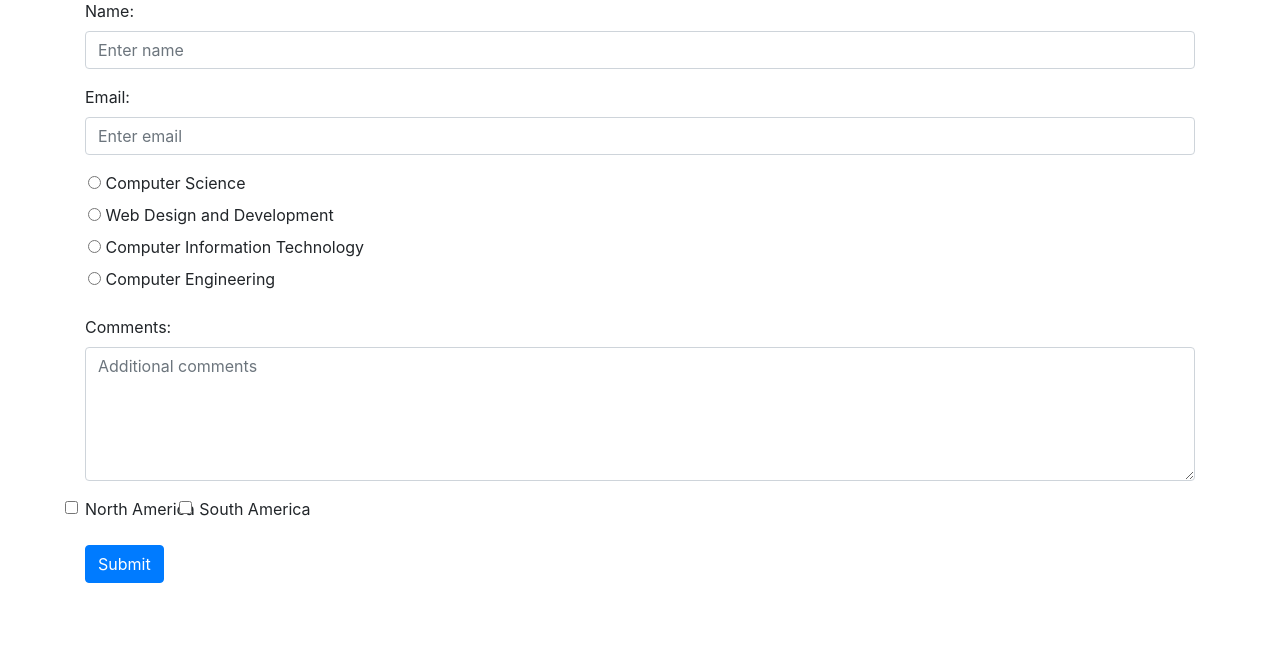
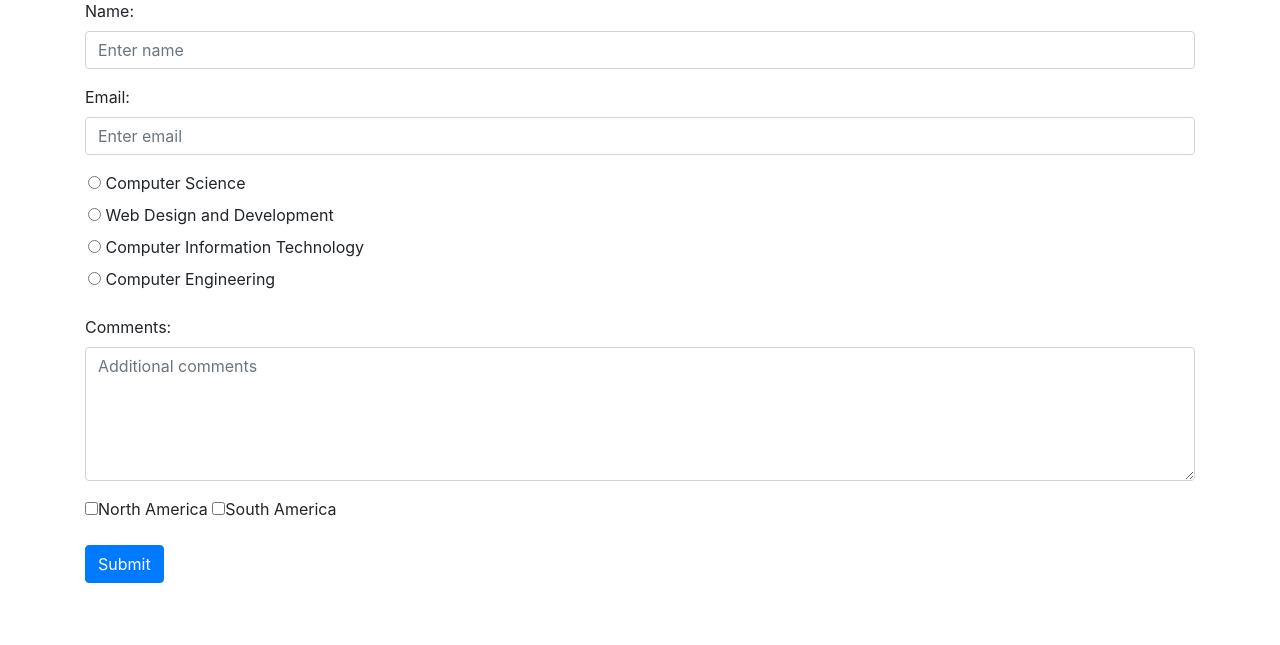
Before and after one commit to jordanburdett/team-activity-2, a PHP site: page / in a window 1280 px wide. Shown: the part 123-768 px from the top of the page. Run offline with PHP 8.4, Linux system fonts and the light colour scheme.

Commit message:
maybe refersing last commit

```diff
--- a/index.php
+++ b/index.php
@@ -52,9 +52,9 @@
                 </div>
                 <div class="form-group">
                     <label class="checkbox-inline" for="check1">
-                    <input type="checkbox" class="form-check-input" id="check1" name="northAmerica" value="North America">North America</label>
+                    <input type="checkbox" id="check1" name="northAmerica" value="North America">North America</label>
                     <label class="checkbox-inline" for "check2">
-                    <input type="checkbox" class="form-check-input" id="check2" name="southAmerica" value="South America">South America</label>
+                    <input type="checkbox" id="check2" name="southAmerica" value="South America">South America</label>
                 </div>
                 <button type="submit" class="btn btn-primary">Submit</button>
             </form>
```
